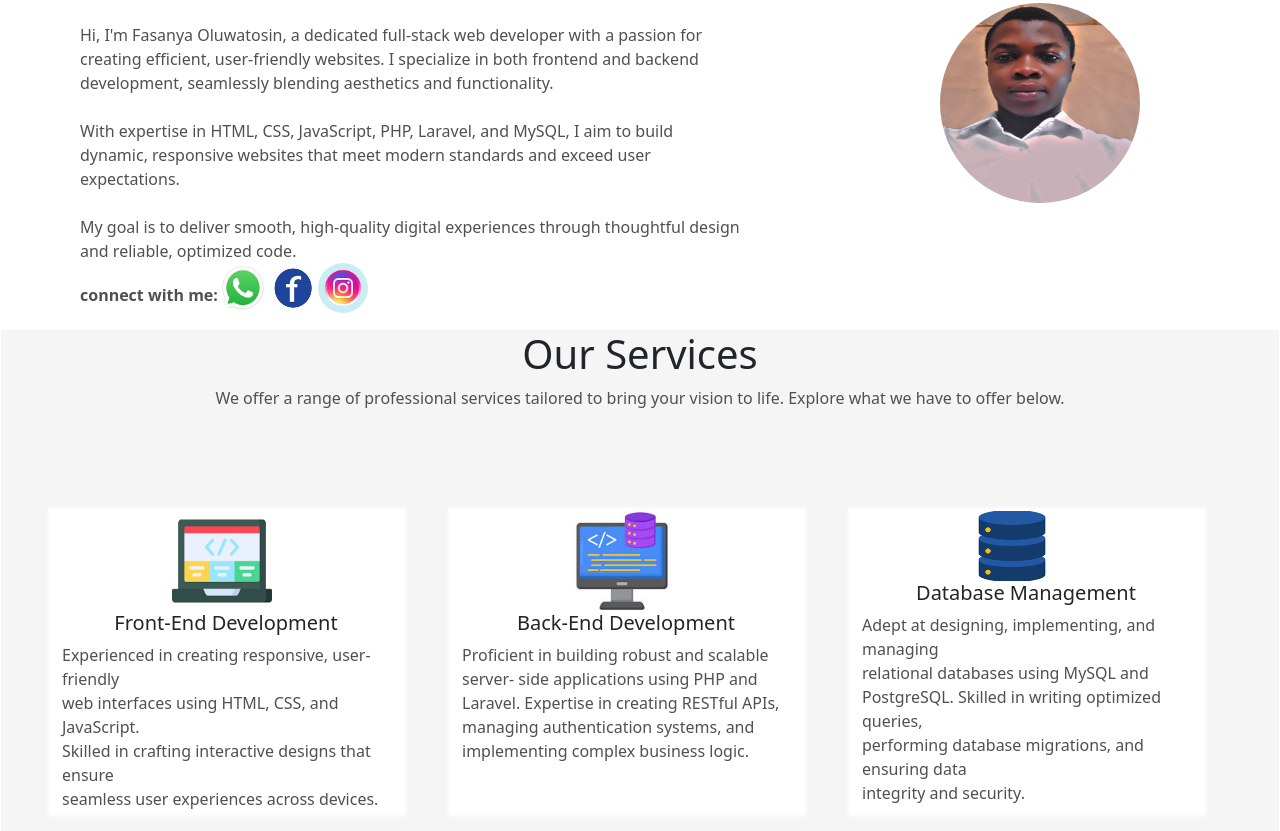
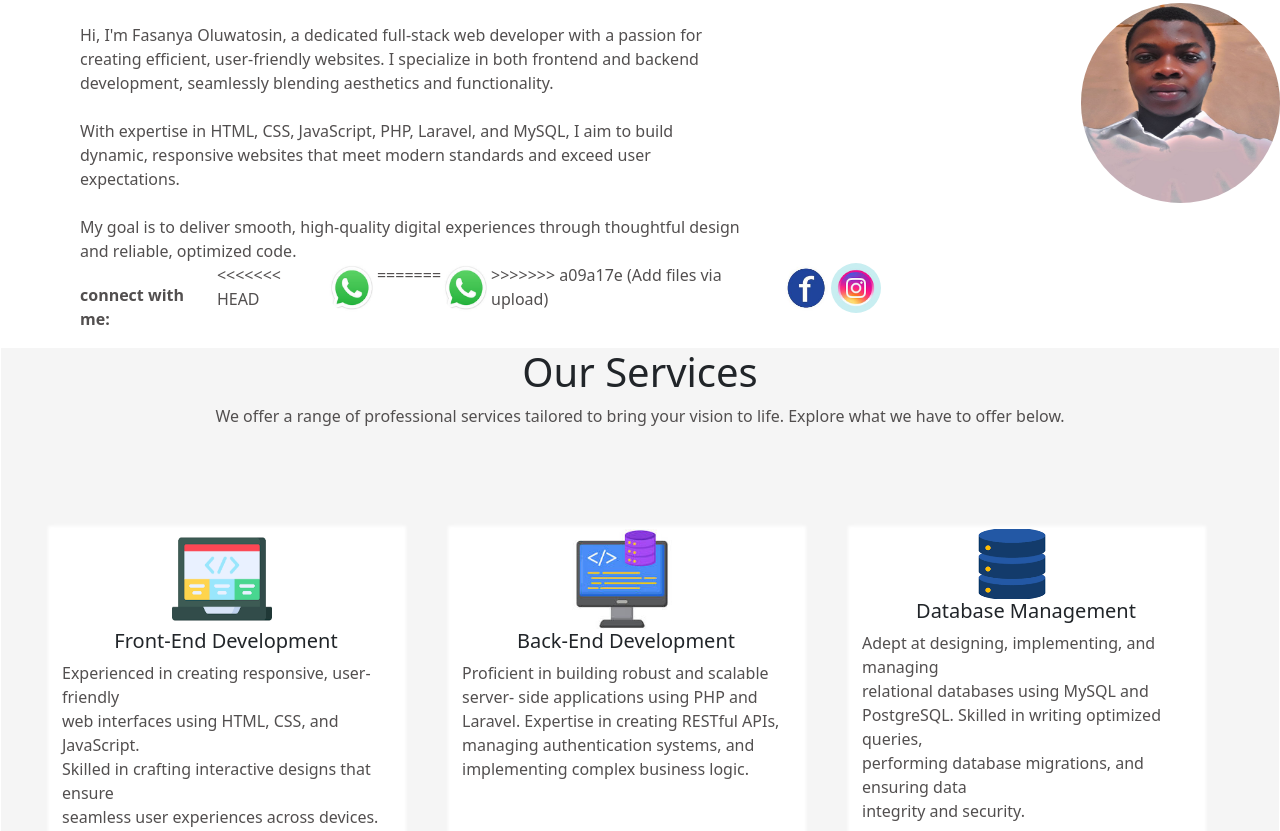
Before and after one commit to KingTosin1/Portfolio, a plain HTML site: page specialportfolio/index.html in a window 1280 px wide. Shown: the part 695-1526 px from the top of the page. Drawn offline with nearby package versions, Linux system fonts and the light colour scheme.

Commit message:
Initial commit

```diff
--- a/specialportfolio/index.html
+++ b/specialportfolio/index.html
@@ -53,7 +53,11 @@
             and reliable, optimized code.<br>
             <span class="social_media">
              <b class="connect"> connect with me:</b>
+<<<<<<< HEAD
            <a href="https://wa.me/message/GS7NDX6DIO5QG1"><img src="./images/download (1).jpeg" class="whatsapp"></a>
+=======
+           <a href="#"><img src="./images/download (1).jpeg" class="whatsapp"></a>
+>>>>>>> a09a17e (Add files via upload)
            <a href="#"><img src="./images/download.jpeg" class="facebook"></a>
            <a href="#"><img src="./images/download (2).jpeg" class="instagram"></a>
            </span>
```
